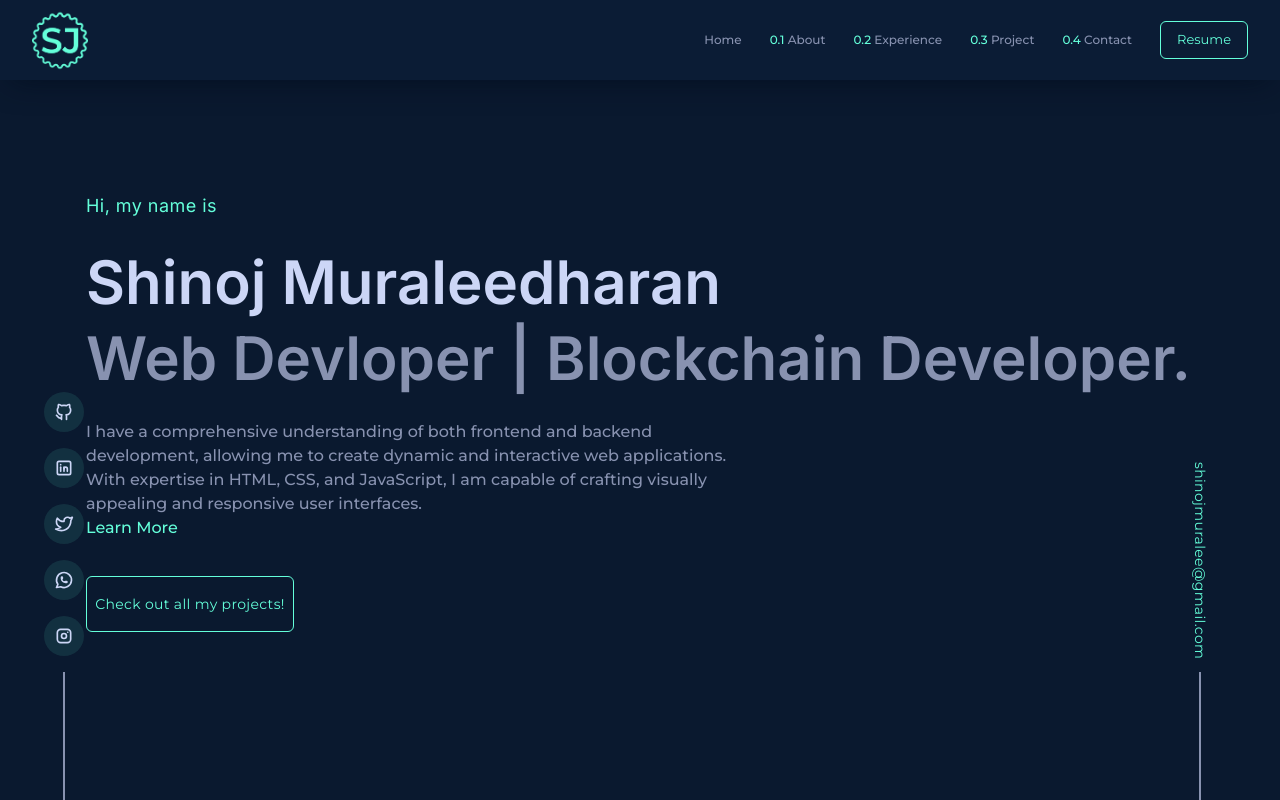
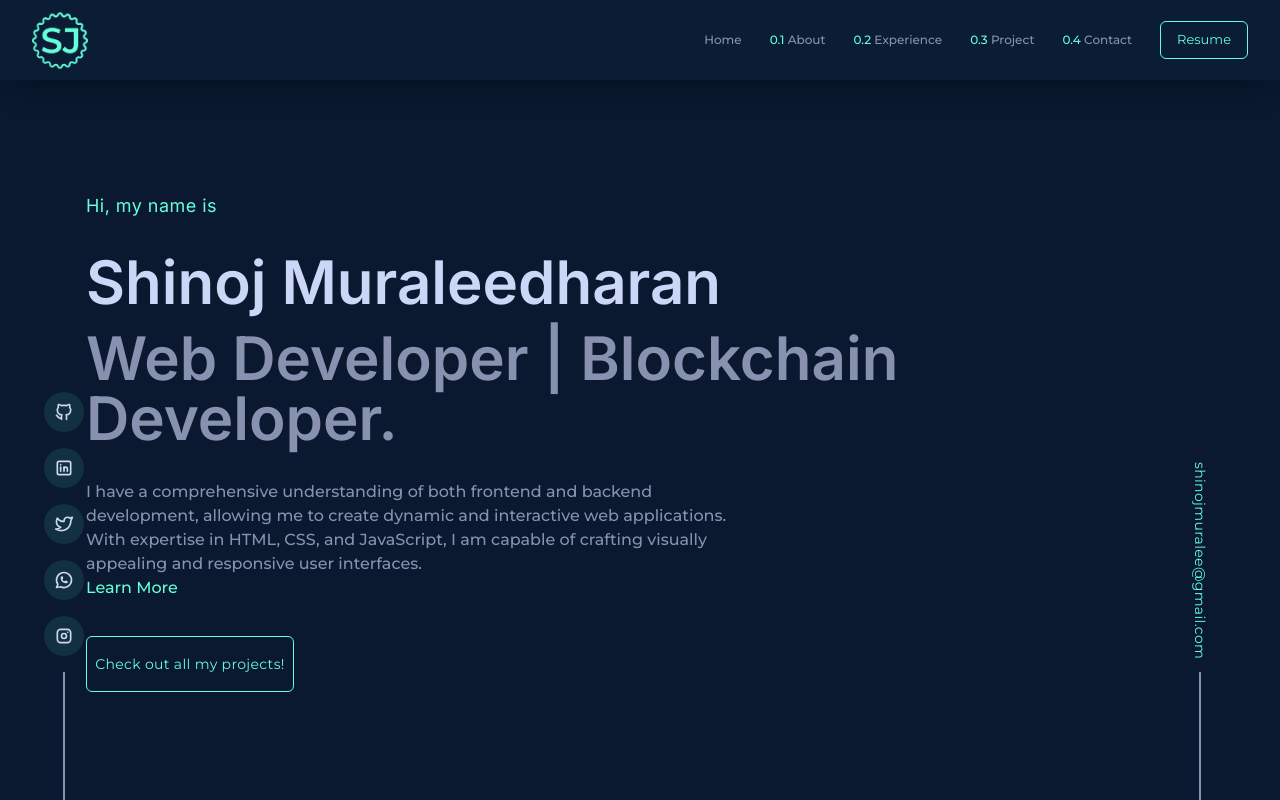
Before and after one commit to shinoj-exe/personal, a Next.js app: page / in a window 1280 px wide. Built offline with nearby package versions, Linux system fonts and the light colour scheme.

Commit message:
Update Banner.tsx

```diff
--- a/components/Banner.tsx
+++ b/components/Banner.tsx
@@ -6,7 +6,7 @@ const Banner = () => {
   return (
     <section id='home' className="max-w-contentContainer mx-auto py-10 mdl : py-24 flex flex-col gap-4 lgl : gap-8 mdl : px-10 xl : px-4">
         <motion.h3 initial={{y : 10, opacity : 0 }} animate={{ y : 0, opacity : 1 }} transition={{ duration : 0.5, delay : 0.6}} className="text-lg font-titleFont tracking-wide text-textGreen" >Hi, my name is</motion.h3>
-        <motion.h1 initial={{y : 10, opacity : 0 }} animate={{ y : 0, opacity : 1 }} transition={{ duration : 0.5, delay : 0.7}} className=" text-4xl  lgl:text-6xl font-titleFont font-semibold flex flex-col">Shinoj Muraleedharan <span className="text-textDark mt-2 lgl : mt-4"> Web Devloper | Blockchain Developer.</span> </motion.h1>
+        <motion.h1 initial={{y : 10, opacity : 0 }} animate={{ y : 0, opacity : 1 }} transition={{ duration : 0.5, delay : 0.7}} className=" text-4xl  lgl:text-6xl font-titleFont font-semibold flex flex-col">Shinoj Muraleedharan <span className="text-textDark mt-2 lgl : mt-4"> Web Developer | Blockchain Developer.</span> </motion.h1>
         <motion.p initial={{y : 10, opacity : 0 }} animate={{ y : 0, opacity : 1 }} transition={{ duration : 0.5, delay : 0.8}} className="text-base md : max-w-[650px] text-textDark font-medium">
             {" "}
              I have a comprehensive understanding of both frontend and backend development, allowing me to create dynamic and interactive web applications. With expertise in HTML, CSS, and JavaScript, I am capable of crafting visually appealing and responsive user interfaces.
```
